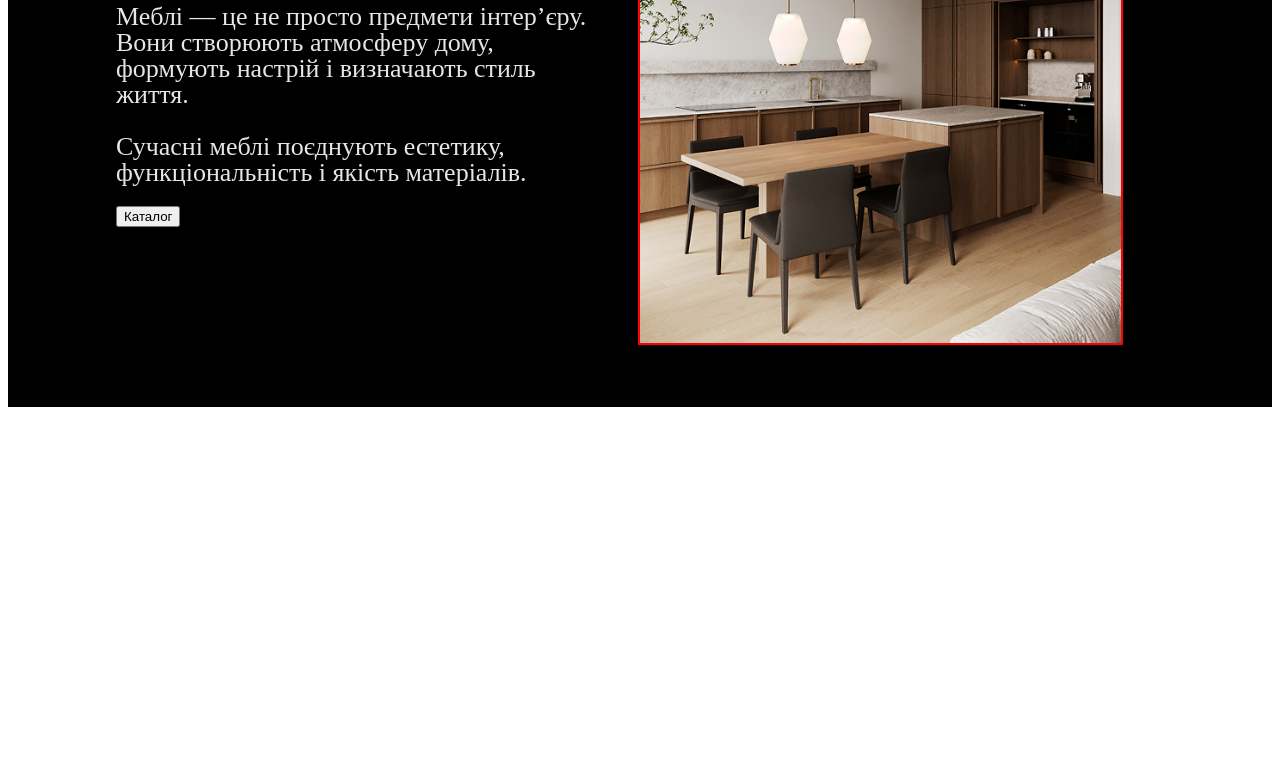
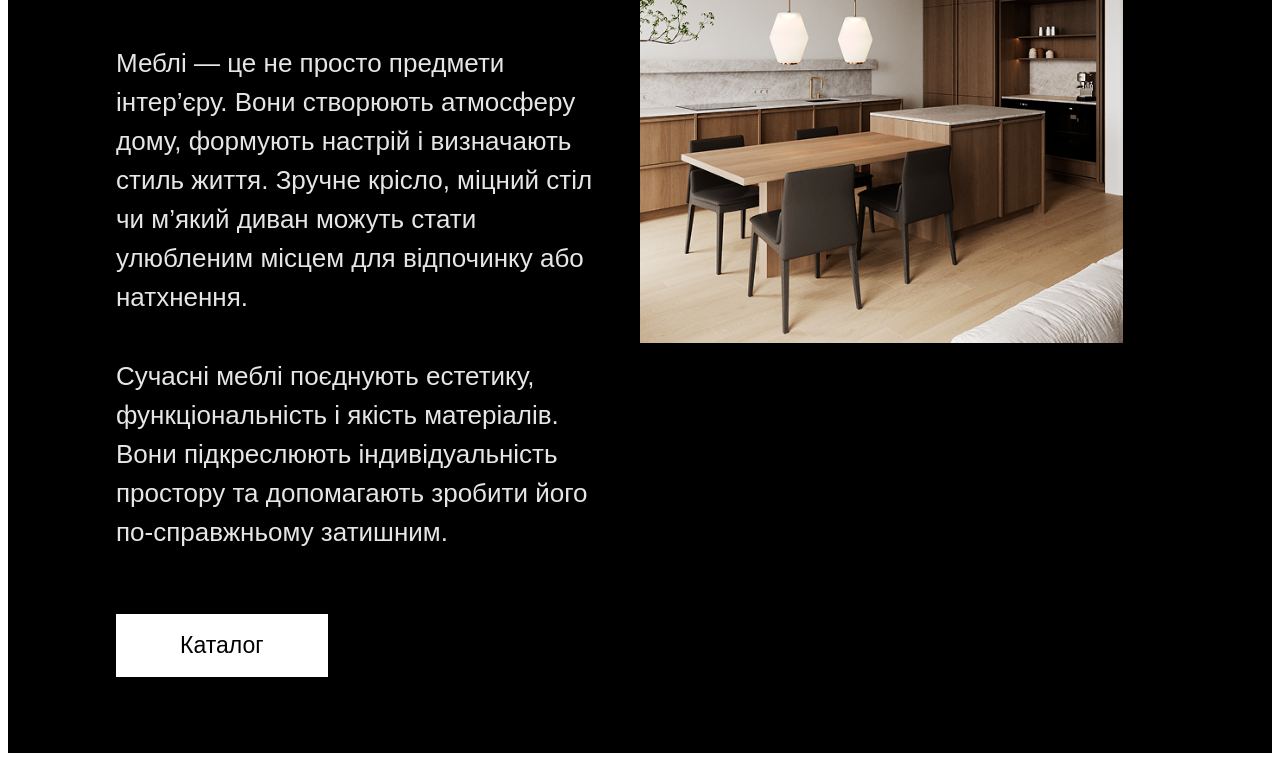
Before and after one commit to OksanaVS-prog/dev-portfolio-Photograph, a website: page src/html/index.html in a window 1280 px wide. Shown: the part 351-1112 px from the top of the page. Before the commit the page ends 800 px from the top, so only its background shows below. Drawn offline with nearby package versions, Linux system fonts and the light colour scheme; files that its build step writes are made by us from their sources; files whose address does not match are found by name; a web font is replaced by a local one.

Commit message:
add fonts, correction and adapt block about

```diff
--- a/src/css/styles.css
+++ b/src/css/styles.css
@@ -1,5 +1,38 @@
+@font-face {
+    font-family: 'Montserrat';
+    src: url('../fonts/Montserrat-Light.woff2') format('woff2');
+    font-weight: 300;
+    font-style: normal;
+    font-display: swap;
+}
+
+@font-face {
+    font-family: 'Montserrat';
+    src: url('../fonts/Inter-Regular.woff2') format('woff2');
+    font-weight: 400;
+    font-style: normal;
+    font-display: swap;
+}
+
+@font-face {
+    font-family: 'Montserrat';
+    src: url('../fonts/Montserrat-SemiBold.woff2') format('woff2');
+    font-weight: 600;
+    font-style: normal;
+    font-display: swap;
+}
+
+@font-face {
+    font-family: 'Montserrat';
+    src: url('../fonts/Montserrat-Bold.woff2') format('woff2');
+    font-weight: 700;
+    font-style: normal;
+    font-display: swap;
+}
+
 body {
     background-color: #fff;
+    font-family: 'Montserrat', sans-serif;
 }
 
 .container {
@@ -15,39 +48,109 @@ body {
 }
 
 .about-inner {
-  display: flex;
+  display: grid;
+  grid-template-columns: 1fr 1fr;
   gap: 40px;
-  align-items: stretch;
+  align-items: start;
 }
 
-.about-text {
-  width: 50%;
+.about-content {
+  display: flex;
+  flex-direction: column;
+  justify-content: space-between; /* распределяем текст сверху, кнопку снизу */
+  height: 100%; /* чтобы колонка занимала всю высоту родителя */
 }
 
 .about-image {
-  width: 50%;
-  border: 2px solid red;              /* белая рамка вокруг изображения */
+  display: flex;           /* flex-контейнер для растягивания */
 }
 
 .about-image img {
   width: 100%;
+  height: 100%;
+  object-fit: cover;
   display: block;
 }
 
-.about h1,
-.about p {
+.about h2,
+.about p,
+.about span {
   color: #fff;
 }
-.about-text h1 {
+
+
+.about-title {
+  font-family: 'Montserrat', sans-serif;
+  font-weight: 600;
   font-size: 66px;
   line-height: 69px;
-  margin-top: 14px;
-  margin-bottom: 20px;
+  margin: 14px 0 40px 0;
+  color: #fff;
 }
 
-.about-text p {
-  margin-bottom: 20px;
-  line-height: 100%;
+.about-content p,
+.about-content span {
+  display: block;
+  margin-bottom: 40px;
+  line-height: 1.5;
   font-size: 26px;
-  opacity: 0.9;                 /* чуть мягче для белого на черном */
+  opacity: 0.9;
+  color: #fff;
+  font-weight: 400;
 }
+
+.about-btn {
+  margin-top: 22px;
+  margin-bottom: 14px;
+  background-color: #fff;
+  color: #000;
+  border: none;
+  padding: 18px 64px;
+  font-size: 23px;
+  cursor: pointer;
+  transition: background-color 0.3s, color 0.3s;
+  text-decoration: none;
+  display: inline-block;
+  align-self: flex-start;
+}
+
+.about-btn:hover {
+  background-color: rgb(202, 170, 88);
+  color: rgb(68, 21, 21);
+}
+
+@media (max-width: 768px) {
+  .about-inner {
+    grid-template-columns: 1fr;
+    gap: 20px;
+  }
+
+  .about-image {
+    order: -1;
+    width: 100%;
+  }
+
+  .about-content {
+    width: 100%;
+  }
+
+  .about-title {
+    font-size: 40px;
+    line-height: 1.2;
+  }
+
+  .about-content p,
+  .about-content span {
+    font-size: 18px;
+    line-height: 1.5;
+  }
+
+  .about-btn {
+    padding: 14px 40px;
+    font-size: 20px;
+  }
+
+  .about {
+    padding: 40px 15px;
+  }
+}
--- a/src/pages/about.html
+++ b/src/pages/about.html
@@ -1,26 +1,23 @@
 <section class="about">
   <div class="container">
     <div class="about-inner">
-
-      <div class="about-text">
-        <h1>Комфорт починається з меблів.</h1>
-
+      <div class="about-content">
+        <h2 class="about-title">Комфорт починається з меблів.</h2>
         <p>
-          Меблі — це не просто предмети інтер’єру. Вони створюють атмосферу дому,
-          формують настрій і визначають стиль життя.
+          Меблі — це не просто предмети інтер’єру.
+          Вони створюють атмосферу дому, формують настрій і визначають стиль життя. Зручне крісло, міцний стіл чи м’який диван можуть стати улюбленим місцем для відпочинку або натхнення.
         </p>
 
-        <p>
-          Сучасні меблі поєднують естетику, функціональність і якість матеріалів.
-        </p>
+        <span>
+         Сучасні меблі поєднують естетику, функціональність і якість матеріалів. Вони підкреслюють індивідуальність простору та допомагають зробити його по-справжньому затишним.
+        </span>
 
-        <button>Каталог</button>
+      <a href="#" class="about-btn">Каталог</a>
       </div>
 
       <div class="about-image">
         <img src="img/about-img.png" alt="Меблі в інтер’єрі">
       </div>
-
     </div>
   </div>
 </section>
```
Also changed, not shown: gulpfile.js (+9 -3 lines), dist/css/styles.css, dist/img/about-img.png, dist/img/about.webp, dist/index.html, src/fonts/Montserrat-Bold.woff2 (added), src/fonts/Montserrat-Light.woff2 (added), src/fonts/Montserrat-Regular.woff2 (added), src/fonts/Montserrat-SemiBold.woff2 (added).
